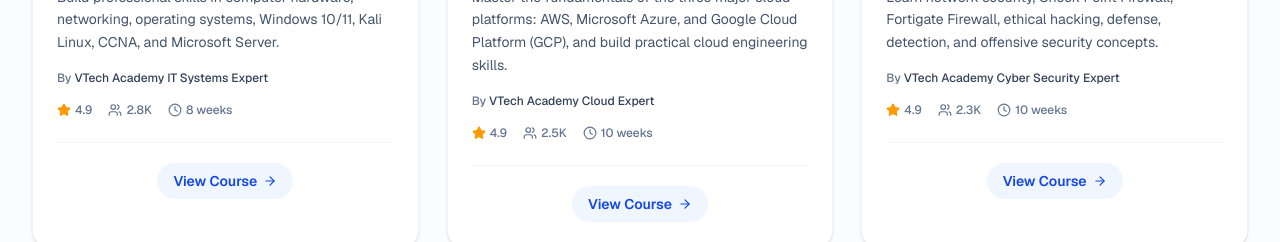
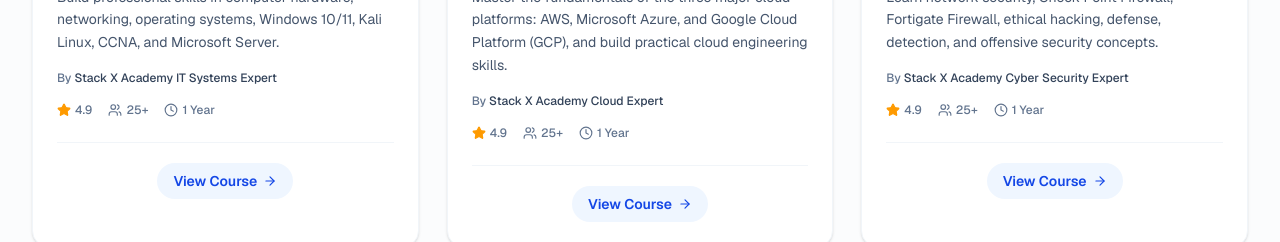
Before and after one commit to Shivanshu666/StackXAcademy, a Next.js app: page / in a window 1280 px wide. Shown: the part 4273-4515 px from the top of the page. Built offline with nearby package versions, Linux system fonts and the light colour scheme.

Commit message:
Add correct jpg VPC

```diff
--- a/app/page.tsx
+++ b/app/page.tsx
@@ -158,10 +158,10 @@ const COURSES: Course[] = [
     title: "Certified IT Systems & Network Professional (CISNP)",
     description:
       "Build professional skills in computer hardware, networking, operating systems, Windows 10/11, Kali Linux, CCNA, and Microsoft Server.",
-    instructor: "VTech Academy IT Systems Expert",
+    instructor: "Stack X Academy IT Systems Expert",
     rating: 4.9,
-    students: "2.8K",
-    duration: "8 weeks",
+    students: "25+",
+    duration: "1 Year",
     price: "$149",
     icon: Cpu,
     link: "/course1",
@@ -173,10 +173,10 @@ const COURSES: Course[] = [
     title: "TRI Cloud Engineer Certification (TCEC)",
     description:
       "Master the fundamentals of the three major cloud platforms: AWS, Microsoft Azure, and Google Cloud Platform (GCP), and build practical cloud engineering skills.",
-    instructor: "VTech Academy Cloud Expert",
+    instructor: "Stack X Academy Cloud Expert",
     rating: 4.9,
-    students: "2.5K",
-    duration: "10 weeks",
+    students: "25+",
+    duration: "1 Year",
     price: "$199",
     icon: Cloud,
     link: "/course2",
@@ -188,10 +188,10 @@ const COURSES: Course[] = [
     title: "Certified Network Security & Ethical Hacking Professional (CNSEH)",
     description:
       "Learn network security, Check Point Firewall, Fortigate Firewall, ethical hacking, defense, detection, and offensive security concepts.",
-    instructor: "VTech Academy Cyber Security Expert",
+    instructor: "Stack X Academy Cyber Security Expert",
     rating: 4.9,
-    students: "2.3K",
-    duration: "10 weeks",
+    students: "25+",
+    duration: "1 Year",
     price: "$199",
     icon: Shield,
     link: "/course3",
@@ -933,7 +933,7 @@ const recruiters: Recruiters[] = [
   { name: "Quess Work",          logo: "/sponsorship/Quess Work.jpg" },
   { name: "Rungta University",   logo: "/sponsorship/Rungta.jpg" },
   { name: "Team Lease",          logo: "/sponsorship/Team Lease.jpg" },
-  { name: "VPC IT Care",         logo: "/sponsorship/VPC it CAre.jpg" },
+  { name: "VPC IT Care",         logo: "/sponsorship/VPC.jpg" },
   { name: "YES Bank",            logo: "/sponsorship/Yes Bank.jpg" },
 ];
   const placed = [
```
Also changed, not shown: public/sponsorship/VPC.jpg (renamed from public/sponsorship/VPC It CAre.jpg).
